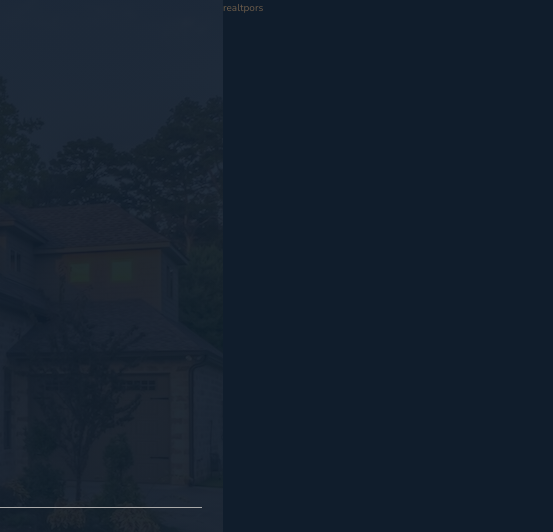
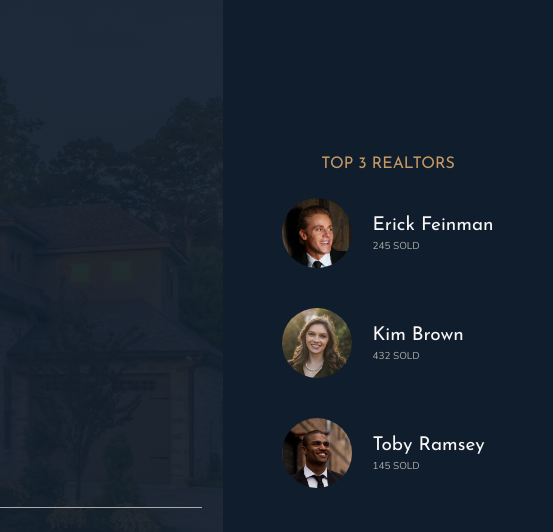
Before and after one commit to mokiong/Nexter-, a website: page index.html in a window 1280 px wide. Shown: the top 532 px of the page, 727-1280 px from the left. Drawn offline with nearby package versions, Linux system fonts and the light colour scheme.

Commit message:
Finish realtors section

```diff
--- a/index.html
+++ b/index.html
@@ -31,7 +31,40 @@
             </div>
         </header>
 
-        <div class="realtors">realtpors</div>
+        <div class="realtors">
+            <h3 class="heading-3">Top 3 Realtors</h3>
+            <div class="realtors__list">
+                <img
+                    src="img/realtor-1.jpeg"
+                    alt="Realtor 1"
+                    class="realtors__img"
+                />
+                <div class="realtors__details">
+                    <h4 class="heading-4 heading-4--light">Erick Feinman</h4>
+                    <p class="realtors__sold">245 sold</p>
+                </div>
+
+                <img
+                    src="img/realtor-2.jpeg"
+                    alt="Realtor 2"
+                    class="realtors__img"
+                />
+                <div class="realtors__details">
+                    <h4 class="heading-4 heading-4--light">Kim Brown</h4>
+                    <p class="realtors__sold">432 sold</p>
+                </div>
+
+                <img
+                    src="img/realtor-3.jpeg"
+                    alt="Realtor 3"
+                    class="realtors__img"
+                />
+                <div class="realtors__details">
+                    <h4 class="heading-4 heading-4--light">Toby Ramsey</h4>
+                    <p class="realtors__sold">145 sold</p>
+                </div>
+            </div>
+        </div>
 
         <section class="features">
             <div class="feature">
--- a/sass/_realtors.scss
+++ b/sass/_realtors.scss
@@ -1,4 +1,31 @@
 .realtors {
     background-color: $color-secondary;
     grid-column: col-start 7 / full-end;
+    padding: 3rem;
+
+    display: grid;
+    align-content: center;
+    justify-content: center;
+    justify-items: center;
+    row-gap: 2rem;
+
+    &__list {
+        display: grid;
+        grid-template-columns: min-content max-content;
+        column-gap: 2rem;
+        row-gap: 5vh;
+        align-items: center;
+    }
+
+    &__img {
+        width: 7rem;
+        border-radius: 50%;
+        display: block;
+    }
+
+    &__sold {
+        text-transform: uppercase;
+        color: $color-grey-light-2;
+        margin-top: -3px;
+    }
 }
```
Also changed, not shown: css/style.css.
